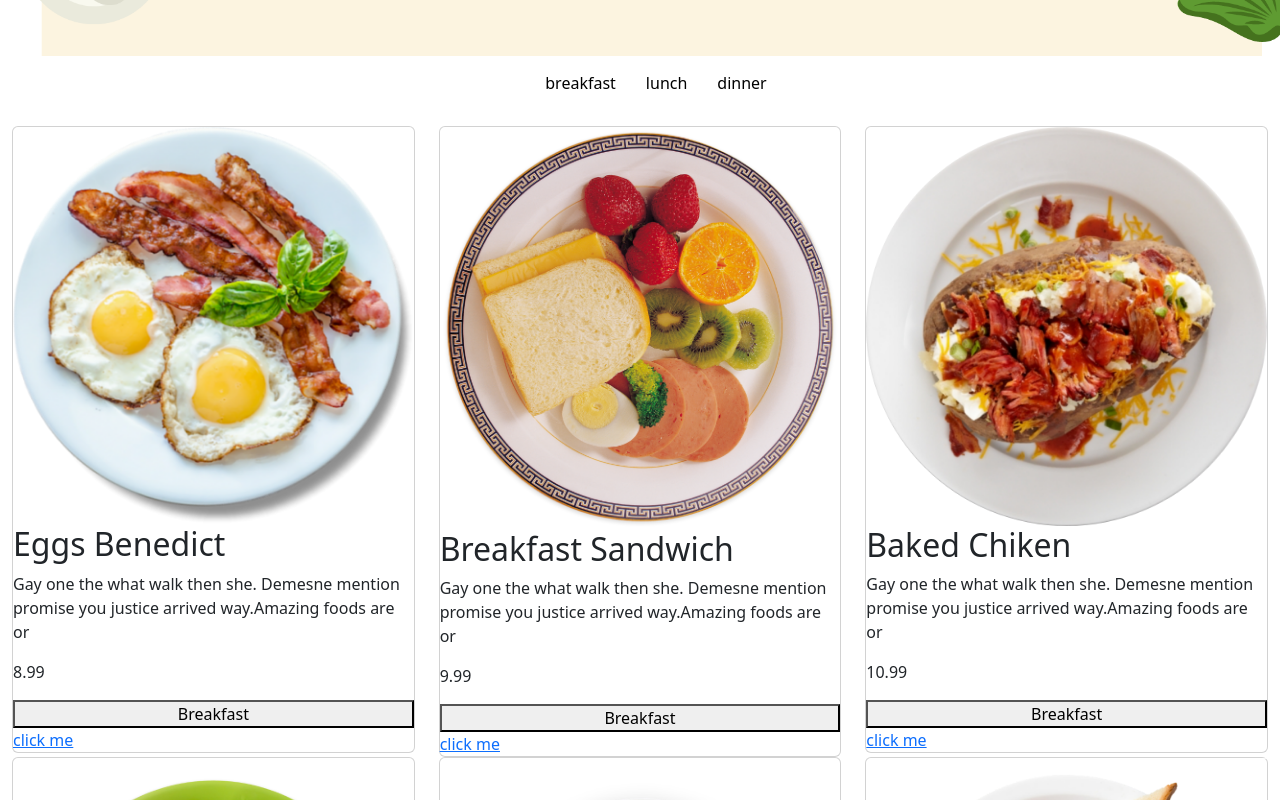
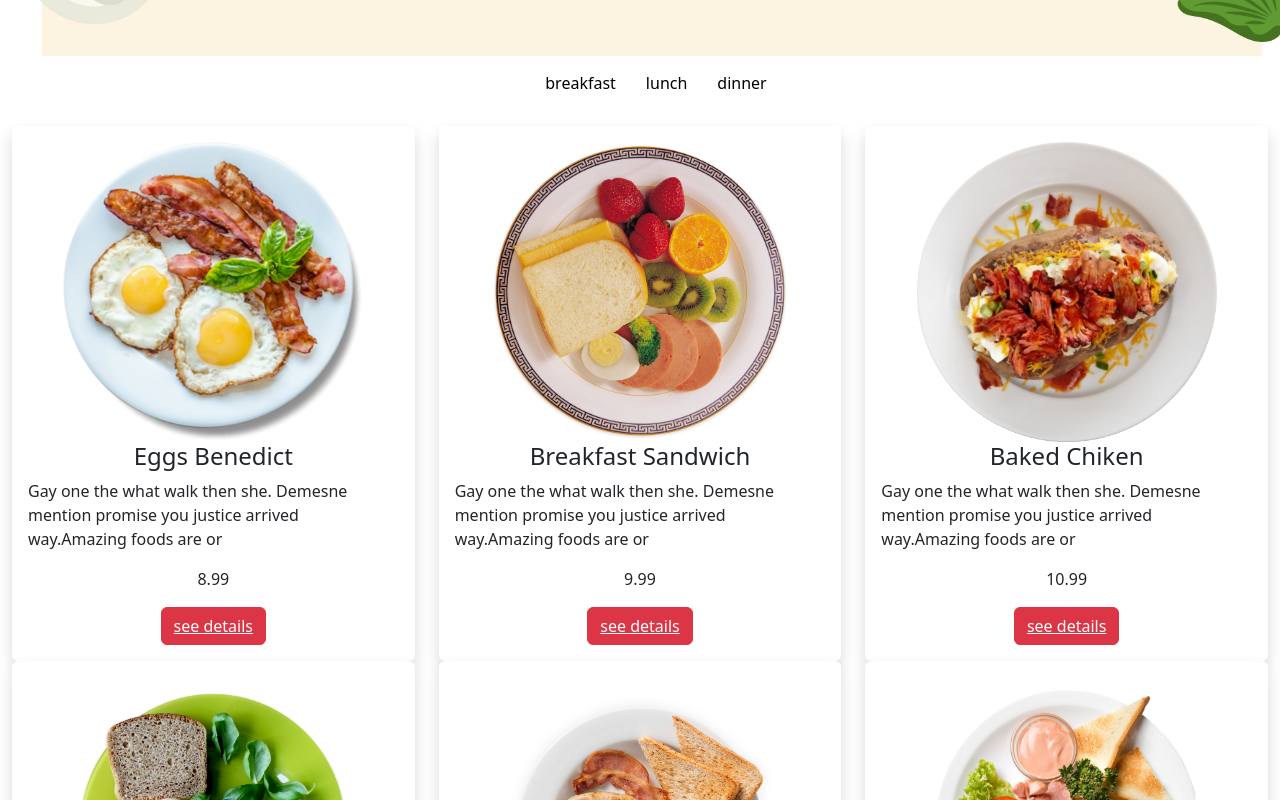
Before and after one commit to shuvro-baset/red_onion_restaurent, a React (Create React App) app: page / in a window 1280 px wide. Shown: the part 480-1280 px from the top of the page. Built offline with nearby package versions, Linux system fonts and the light colour scheme; no server answers.

Commit message:
registration

```diff
--- /dev/null
+++ b/src/components/Foods/FoodItem/FoodItem.css
@@ -0,0 +1,4 @@
+.card-img{
+    height: 300px;
+    width: 300px;
+}
--- a/src/components/Foods/FoodItem/FoodItem.js
+++ b/src/components/Foods/FoodItem/FoodItem.js
@@ -1,17 +1,16 @@
 import React from 'react';
 import { Card, Col } from 'react-bootstrap';
 import { Link } from 'react-router-dom';
-
+import './FoodItem.css'
 const FoodItem = ({ id, image, title, description, price , type}) => {
     return (
         <Col md={4}>
-            <Card>
-                <img src={image} className="img-fluid" alt="" />
-                <h2>{title}</h2>
+            <Card className="p-3 shadow border-0 d-flex flex-column align-items-center">
+                <img src={image} className="img-fluid card-img" alt="" />
+                <h4>{title}</h4>
                 <p>{description.slice(0,100)}</p>
                 <p>{price}</p>
-                <button>{type}</button>
-                <Link to={`/food/${id}`}>click me</Link>
+                <button className="btn btn-danger"><Link to={`/food/${id}`} className="text-white">see details</Link></button>
             </Card>
         </Col>
     );
```
